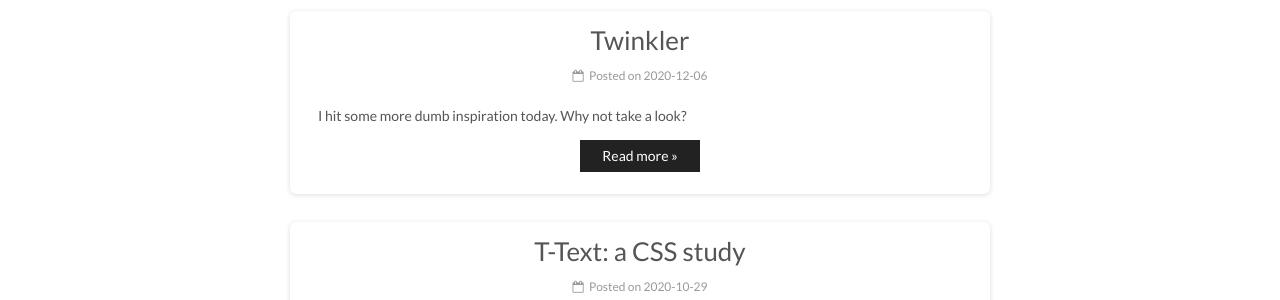
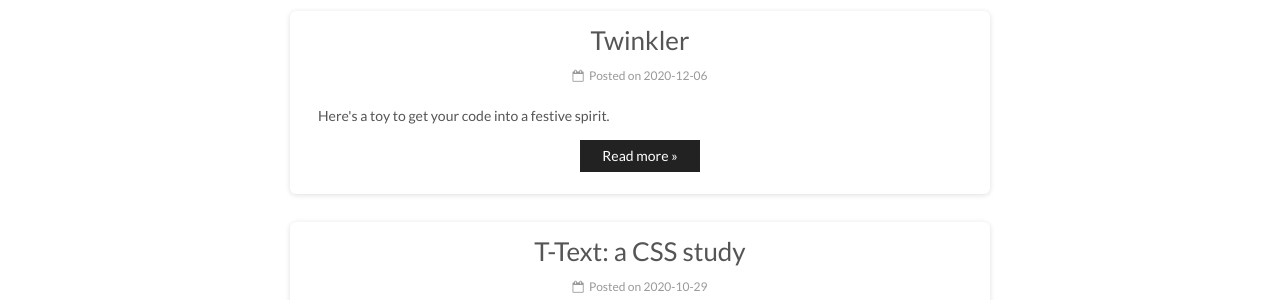
Before and after one commit to d-lord/d-lord.github.io, a Jekyll site: the page built from index.html, in a window 1280 px wide. Shown: the part 217-517 px from the top of the page. Built offline with Jekyll 4.4.1, drawn with Linux system fonts in a browser that asks for light colours; the list of posts is cut into pages by our own code.

Commit message:
Twinkler: Improve description

```diff
--- a/_posts/2020-12-06-twinkler.md
+++ b/_posts/2020-12-06-twinkler.md
@@ -1,7 +1,7 @@
 ---
 layout: post
 title: "Twinkler"
-excerpt: I hit some more dumb inspiration today. Why not take a look?
+excerpt: Here's a toy to get your code into a festive spirit.
 date:	2020-12-06 00:00:00
 published: true
 tags: css webdev python flask
```
